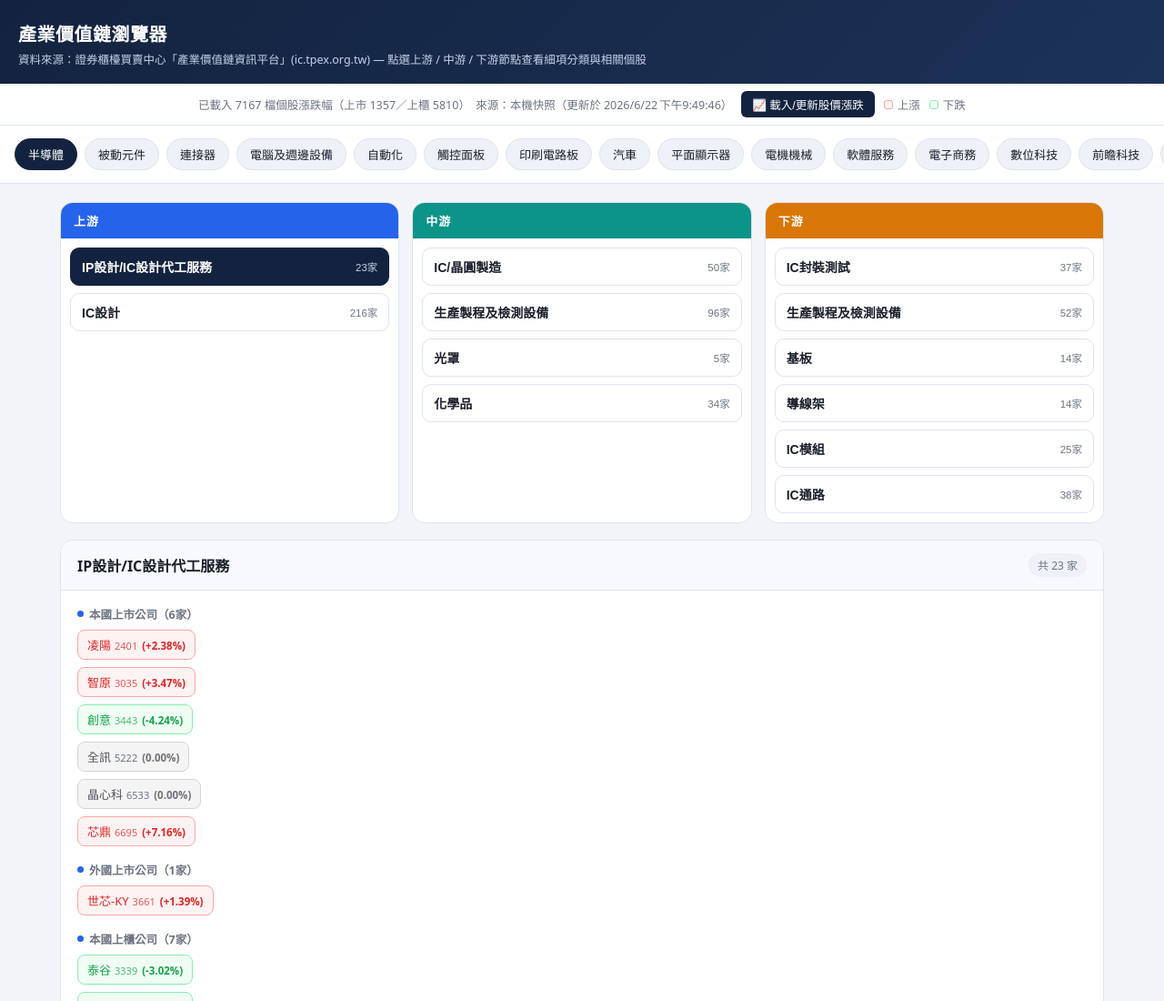
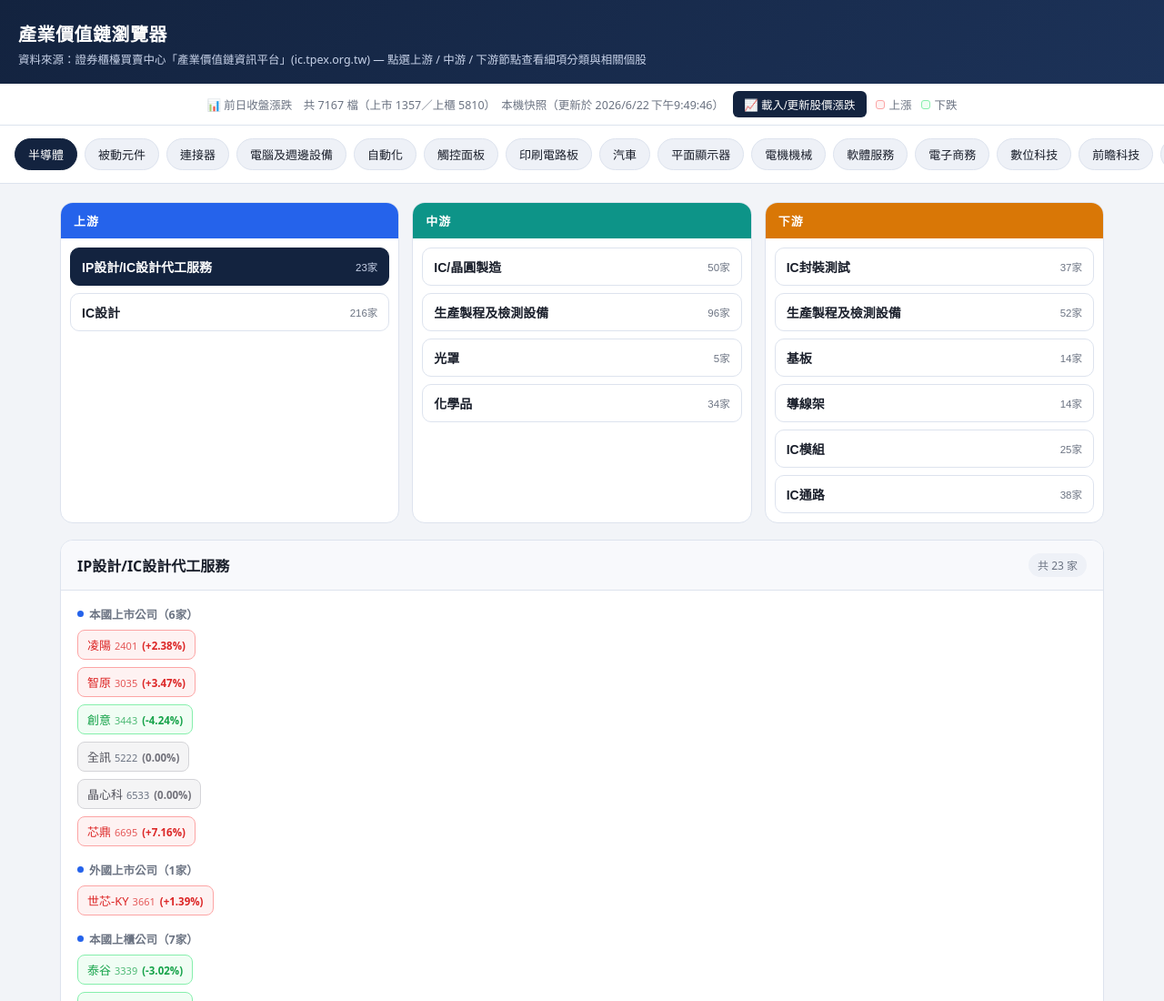
Before and after one commit to xian-0302/industry-chain-explorer, a plain HTML site: page index.html in a window 1280 px wide. Shown: the top 1100 px of the page at 91% size. Drawn offline with Linux system fonts and the light colour scheme.

Commit message:
Add files via upload

```diff
--- a/index.html
+++ b/index.html
@@ -453,7 +453,7 @@ async function loadStockQuotes(){
 
   const total = tseCount+otcCount;
   if(total>0){
-    if(statusText) statusText.textContent = `已載入 ${total} 檔個股漲跌幅（上市 ${tseCount}／上櫃 ${otcCount}）　來源：${source}${errMsgs.length? '　⚠ '+errMsgs.join('、'):''}`;
+    if(statusText) statusText.textContent = `📊 前日收盤漲跌　共 ${total} 檔（上市 ${tseCount}／上櫃 ${otcCount}）　${source}${errMsgs.length? '　⚠ '+errMsgs.join('、'):''}`;
   } else {
     if(statusText) statusText.textContent = `股價資料載入失敗：找不到 stock_quotes.json，且直接連線官方資料也被瀏覽器擋下（${errMsgs.join('、')||'未知錯誤'}）。請執行 update_stock_quotes.js 產生快照檔後再上傳。`;
   }
```
